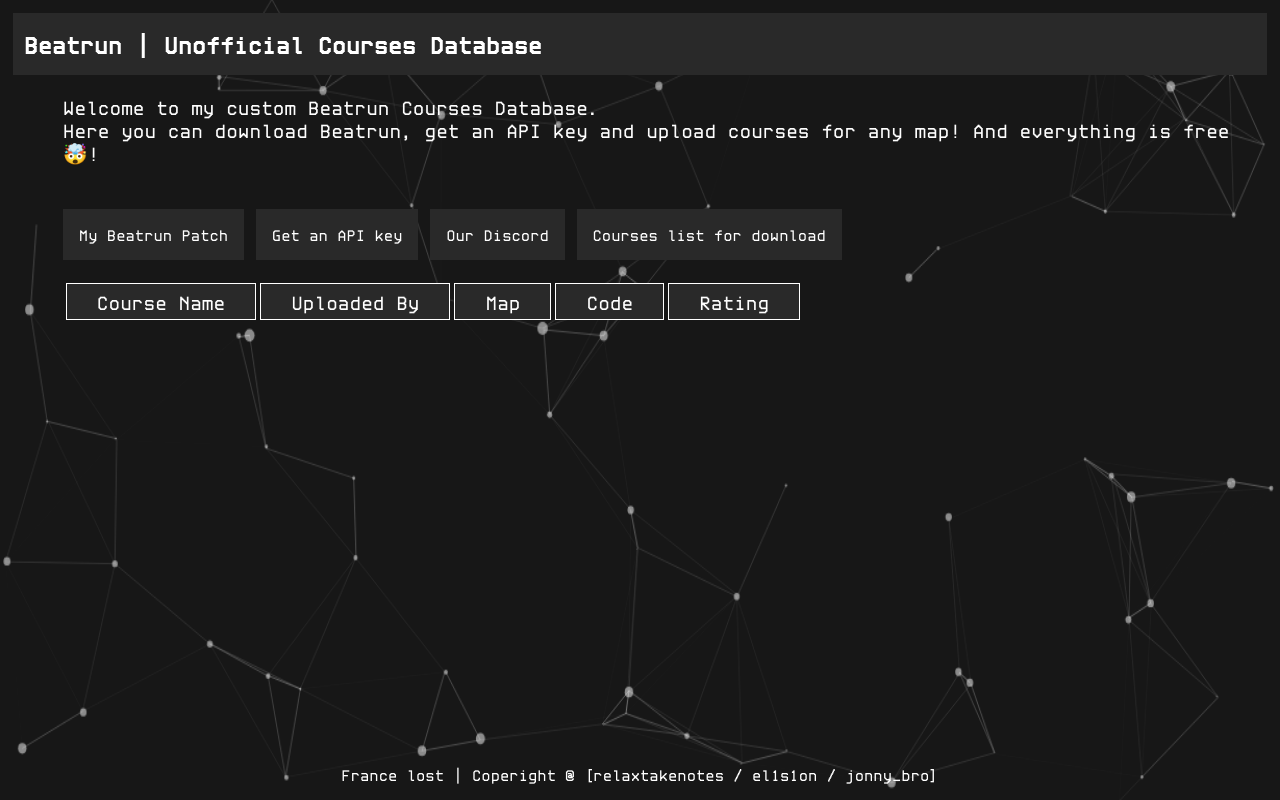
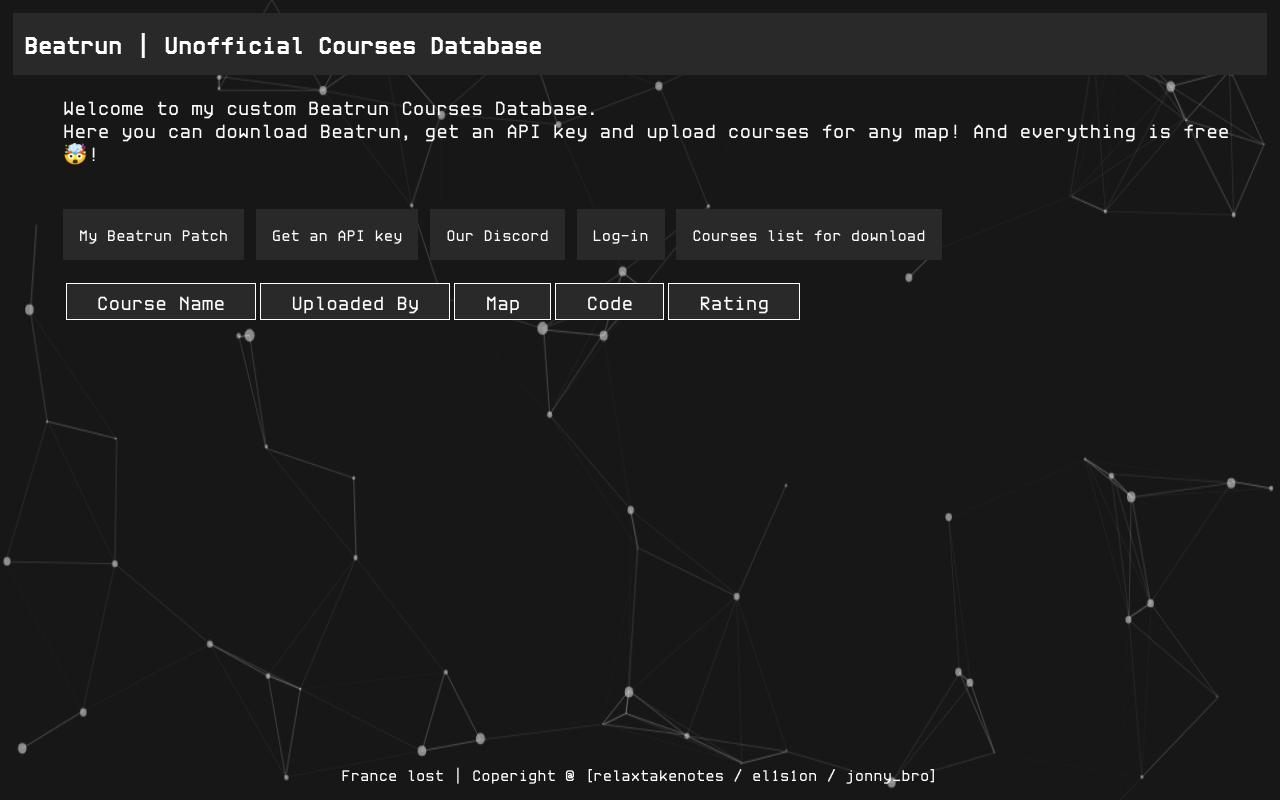
Before and after one commit to JonnyBro/beatrun-courses-server, a PHP site: page / in a window 1280 px wide. Run offline with PHP 8.4, Linux system fonts and the light colour scheme; some libraries are stand-ins or nearby versions.

Commit message:
Add login button

```diff
--- a/index.php
+++ b/index.php
@@ -67,6 +67,7 @@
 				<a href="https://github.com/JonnyBro/beatrun" class="button">My Beatrun Patch</a>
 				<a href="/register.php" class="button">Get an API key</a>
 				<a href="https://discord.gg/93Psubbgsg" class="button">Our Discord</a>
+				<a href="/register.php?login" class="button">Log-in</a>
 				<a href="/courses" class="button">Courses list for download</a>
 			</div>
 			<?php echo $rating_response; ?>
```
